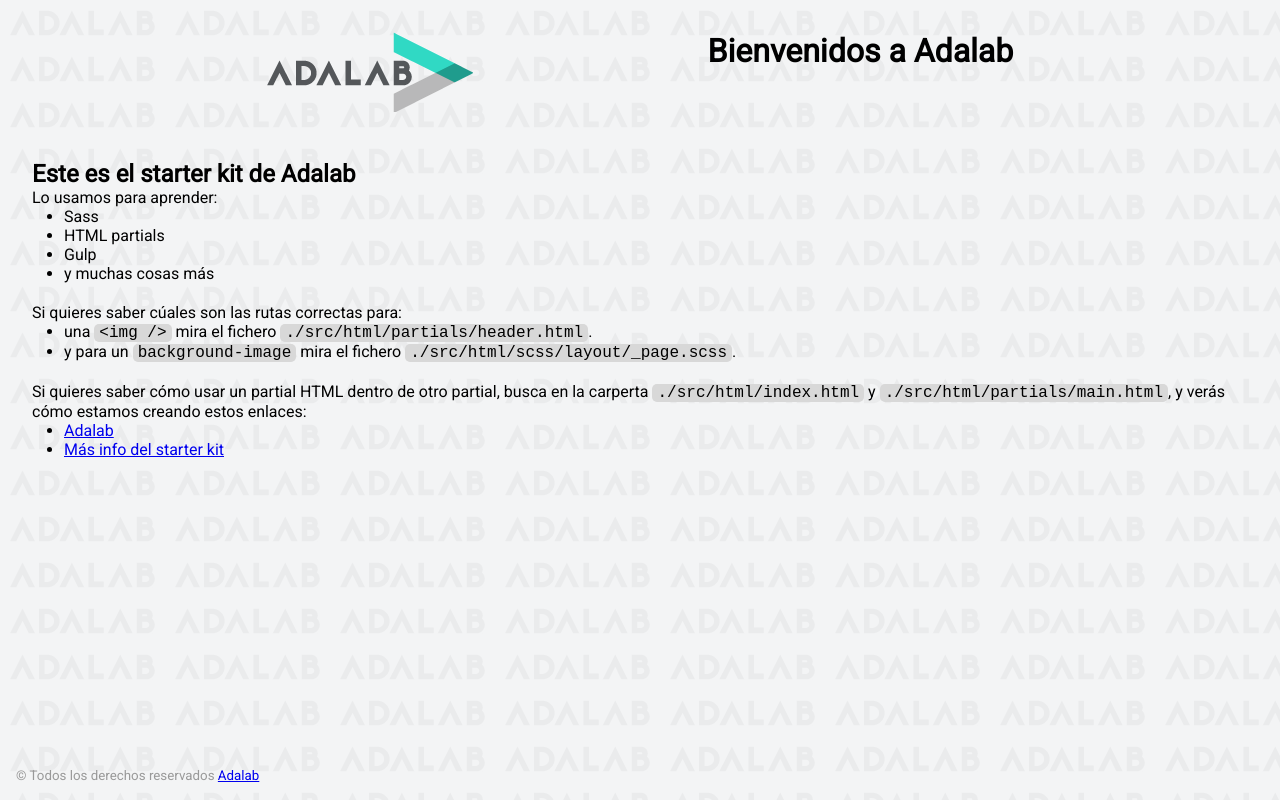
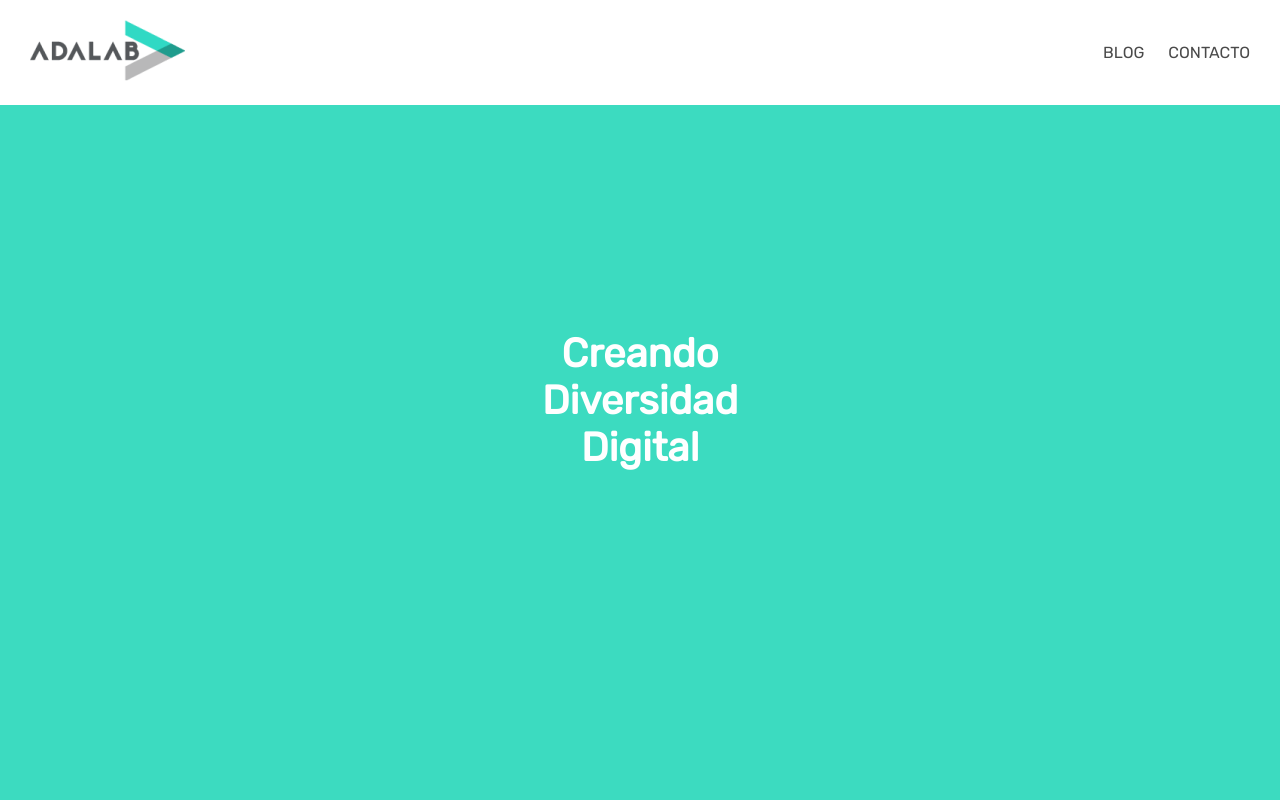
Before and after one commit to saramartara/Adalab-kit-project, a website: page docs/index.html in a window 1280 px wide. Drawn offline with Linux system fonts and the light colour scheme.

Commit message:
run docs

```diff
--- a/docs/assets/css/main.css
+++ b/docs/assets/css/main.css
@@ -1 +1 @@
-*{box-sizing:border-box;margin:0;padding:0}.code{font-size:16px;background:#d8d8d8;padding:0 5px;border-radius:5px}.link__adalab:hover{background-color:#099d8d;color:#fff}.link__github:hover{background-color:#CCC;color:#000}body{padding:2rem;height:100vh;background-image:url("../images/bg-adalab.png");background-color:#f3f4f5;font-family:"Roboto",sans-serif}.page__header{display:flex;justify-content:space-evenly;margin-bottom:3rem}.page__footer{position:fixed;left:0;bottom:0;width:100vw;padding:1rem;color:#999}.main__list{padding-left:2rem;padding-bottom:20px}
+*{box-sizing:border-box;margin:0;padding:0;font-family:"Rubik", sans-serif}.header{background-color:white;position:fixed;top:0;width:100%;display:flex;flex-direction:column;align-items:center;padding:10px 0 3px 0}@media all and (min-width: 768px){.header{flex-direction:row;justify-content:space-between;padding:20px 20px 20px 30px}}.main{background-color:#3cdbc0;color:#ffffff;height:100vh;display:flex;align-items:center;justify-content:center}.menu{padding:0}.menu-item{display:inline-block}.menu-link{text-decoration:none;color:#4a4a4a;text-transform:uppercase;padding:10px}.title-item{display:block;text-transform:capitalize;text-align:center;font-size:30px}@media all and (min-width: 768px){.title-item{font-size:40px}}
--- a/docs/index.html
+++ b/docs/index.html
@@ -1,68 +1,52 @@
 <!DOCTYPE html>
-<html lang="es">
+<html lang="en">
   <head>
     <meta charset="UTF-8" />
-    <meta name="viewport" content="width=device-width, initial-scale=1" />
-    <title>Adalab Web Starter Kit</title>
-    <link href="https://fonts.googleapis.com/css?family=Roboto&display=swap" rel="stylesheet" />
+    <meta name="viewport" content="width=device-width, initial-scale=1.0" />
+    <title>DIVERSIDAD</title>
+    <link
+      href="https://fonts.googleapis.com/css?family=Rubik"
+      rel="stylesheet"
+    />
+    <link
+      rel="stylesheet"
+      href="https://use.fontawesome.com/releases/v5.6.1/css/all.css"
+      integrity="sha384-gfdkjb5BdAXd+lj+gudLWI+BXq4IuLW5IT+brZEZsLFm++aCMlF1V92rMkPaX4PP"
+      crossorigin="anonymous"
+    />
     <link rel="stylesheet" href="./assets/css/main.css" />
-    <link rel="icon" href="./assets/images/favicon.png" />
   </head>
-
   <body>
-    <div class="page">
-      <header class="page__header">
-        <img src="./assets/images/logo-adalab.png" alt="Adalab">
-        <h1>Bienvenidos a Adalab</h1>
-      </header>
-
-      <main class="page__main">
-        <h2>Este es el starter kit de Adalab</h2>
-        <p>Lo usamos para aprender:</p>
-        <ul class="main__list">
-          <li>Sass</li>
-          <li>HTML partials</li>
-          <li>Gulp</li>
-          <li>y muchas cosas más</li>
-        </ul>
-        <p>Si quieres saber cúales son las rutas correctas para:</p>
-        <ul class="main__list">
-          <li>
-            una <code class="code">&lt;img /&gt;</code> mira el fichero
-            <code class="code">./src/html/partials/header.html</code>.
+    <!-- header  -->
+    <header class="header">
+      <a href="https://adalab.es/">
+        <img
+          title="www.adalab.es"
+          src="./assets/images/adalab-logo-155x61.png"
+          alt="adalab-home"
+        />
+      </a>
+      <nav>
+        <ul class="menu">
+          <li class="menu-item">
+            <a class="menu-link" href="" title="Ir al Blog">Blog</a>
           </li>
-          <li>
-            y para un <code class="code">background-image</code> mira el fichero
-            <code class="code">./src/html/scss/layout/_page.scss</code>.
+          <li class="menu-item">
+            <a class="menu-link" href="" title="Ir a Contacto">Contacto</a>
           </li>
         </ul>
-        <p>
-          Si quieres saber cómo usar un partial HTML dentro de otro partial, busca en la carperta
-          <code class="code">./src/html/index.html</code> y
-          <code class="code">./src/html/partials/main.html</code>, y verás cómo estamos creando estos
-          enlaces:
-        </p>
-        <ul class="main__list">
-          <li>
-            <a class="link__adalab" href="https://adalab.es">Adalab</a>
+      </nav>
+    </header>
 
-          </li>
-          <li>
-            <a class="" href="./more-info.html">Más info del starter kit</a>
 
-          </li>
-        </ul>
-      </main>
+    <!-- main -->
+    <main class="main">
+      <h1 class="title">
+        <span class="title-item">Creando</span>
+        <span class="title-item">diversidad</span>
+        <span class="title-item">digital</span>
+      </h1>
+    </main>
 
-      <footer class="page__footer">
-        <small>
-          &copy; Todos los derechos reservados
-          <a class="link__adalab" href="https://adalab.es">Adalab</a>
-
-        </small>
-      </footer>
-
-    </div>
-    <script src="./assets/js/main.js"></script>
   </body>
 </html>
```
Also changed, not shown: docs/more-info.html (deleted, +0 -37 lines), docs/assets/images/adalab-logo-155x61.png (added), docs/assets/images/bg-adalab.png (deleted), docs/assets/images/diversidad_digital.png (added), docs/assets/images/favicon.png (deleted), docs/assets/images/logo-adalab.png (deleted).
